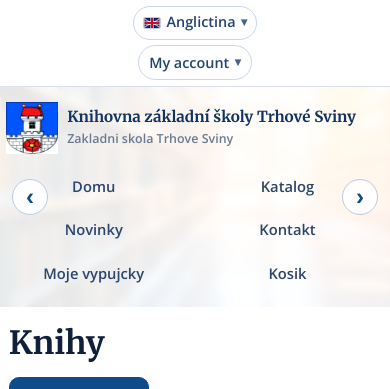
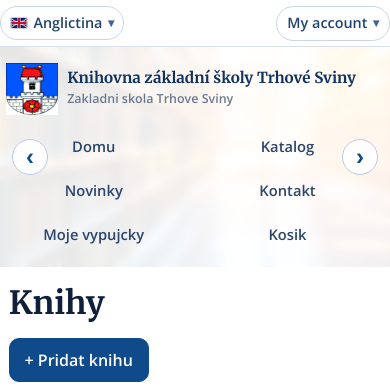
Before and after one commit to hanzl9592/TrhoveSvinyWeb, a Flask app: page /admin/books in a window 390 px wide. Shown: the top 389 px of the page. Run offline with Flask 3, Linux system fonts and the light colour scheme; a user stored in the database is signed in; some libraries are stand-ins or nearby versions.

Commit message:
Change the design for mobile app to suit screen

```diff
--- a/library/static/css/style.css
+++ b/library/static/css/style.css
@@ -956,13 +956,13 @@ button[disabled],
   }
 
   .topbar-inner {
-    justify-content: center;
+    justify-content: space-between;
     padding: 0.35rem 0.75rem;
-    text-align: center;
+    text-align: left;
   }
 
   .topbar .topbar-links {
-    justify-content: center;
+    justify-content: space-between;
     gap: 0.55rem;
   }
 
@@ -977,9 +977,9 @@ button[disabled],
   }
 
   .account-dropdown {
-    left: 50%;
-    right: auto;
-    transform: translateX(-50%);
+    left: auto;
+    right: 0;
+    transform: none;
   }
 
   .mainnav .nav-links {
@@ -1025,19 +1025,24 @@ button[disabled],
 
   .topbar-inner {
     min-height: auto;
-    gap: 0.35rem;
-    flex-direction: column;
+    gap: 0.5rem;
+    flex-direction: row;
+    align-items: center;
+    justify-content: space-between;
   }
 
   .topbar .topbar-links {
-    flex-direction: column;
-    gap: 0.35rem;
+    flex-direction: row;
+    gap: 0.5rem;
+    width: 100%;
+    align-items: center;
+    justify-content: space-between;
   }
 
   .topbar .topbar-links > span {
     display: inline-flex;
     flex-wrap: wrap;
-    justify-content: center;
+    justify-content: flex-start;
     gap: 0.25rem;
   }
 
```
